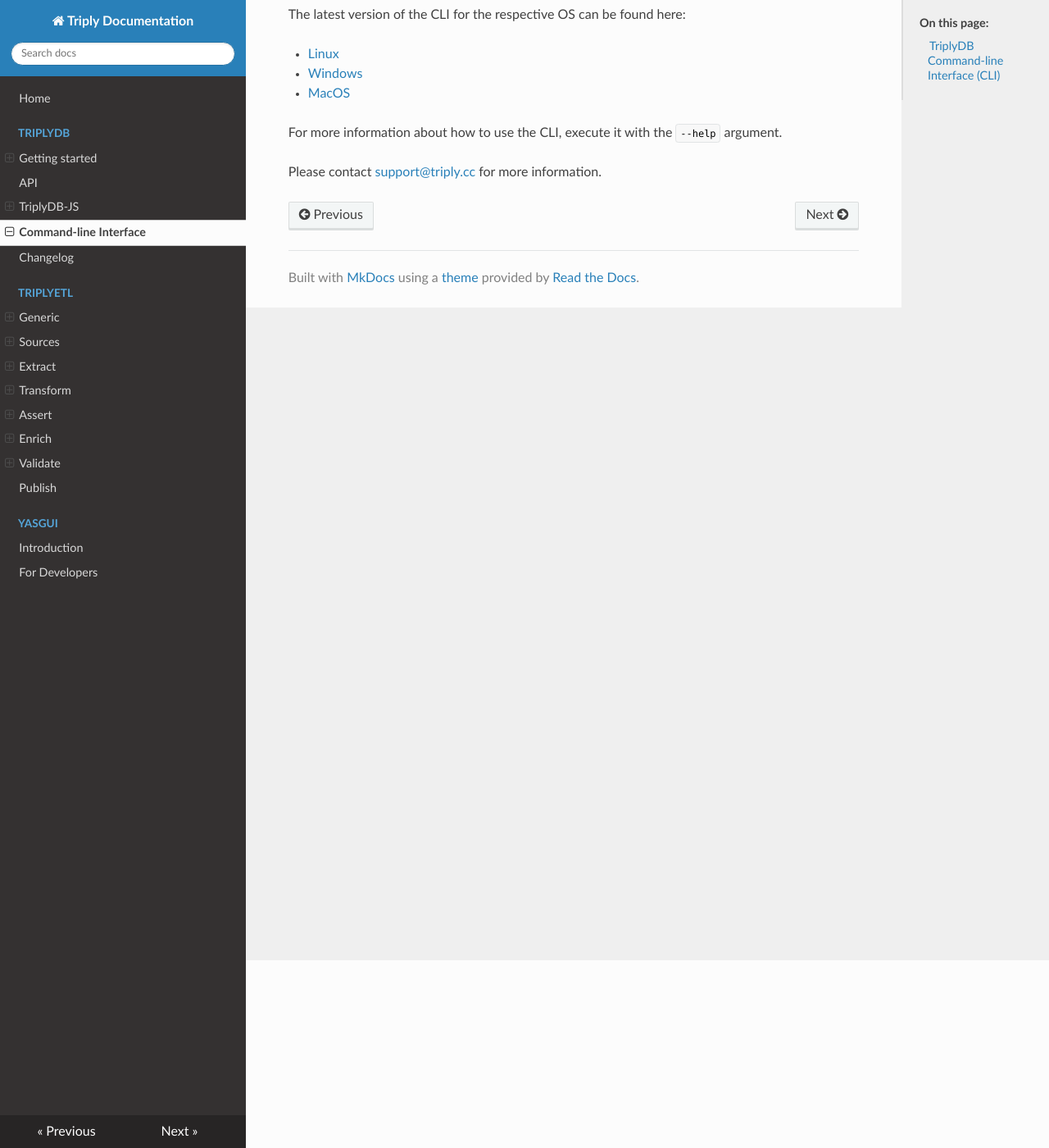
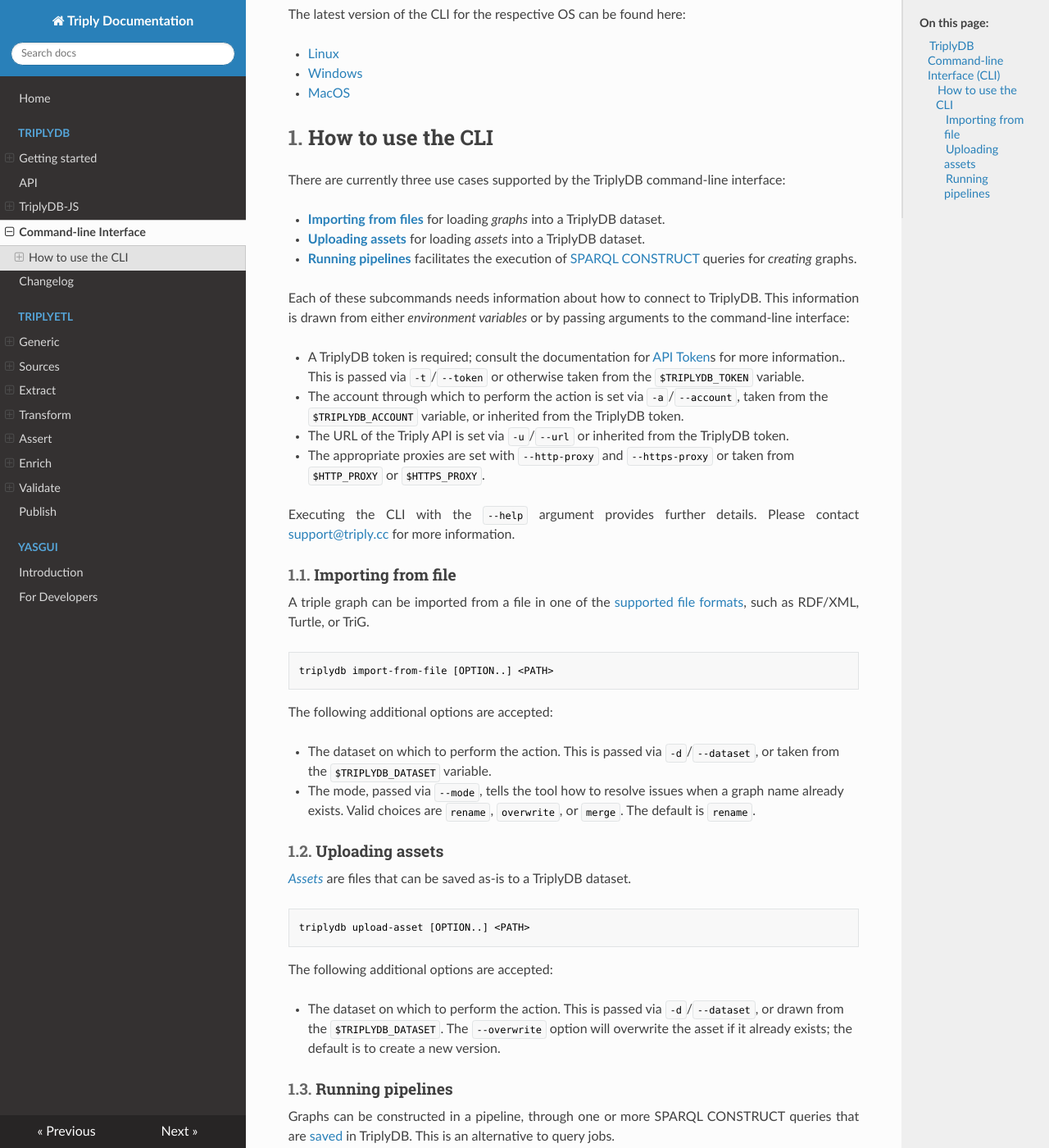
Before and after one commit to TriplyDB/Documentation, an MkDocs documentation site: the page built from docs/triply-cli/index.md, in a window 1280 px wide and 1400 px high, scrolled down 229 px. Shown: the whole window at 82% size. Built offline with MkDocs 1.6.1, drawn with Linux system fonts in a browser that asks for light colours; some of the changed text lies outside the part shown.

Commit message:
Add documentation for TriplyDB CLI.

````diff
--- a/docs/triply-cli/index.md
+++ b/docs/triply-cli/index.md
@@ -7,7 +7,7 @@
 
 # TriplyDB Command-line Interface (CLI)
 
-The TriplyDB Command-line Interface (CLI) offers a more convenient way to upload files and assets to a TriplyDB instance.
+The TriplyDB Command-line Interface (CLI) offers a convenient way to upload graphs and assets to a TriplyDB instance programmatically, without the requirement of a NodeJS environment.
 
 The latest version of the CLI for the respective OS can be found here:
 
@@ -15,6 +15,76 @@
 - [Windows](https://static.triply.cc/cli/triplydb.exe)
 - [MacOS](https://static.triply.cc/cli/triplydb-macos)
 
-For more information about how to use the CLI, execute it with the `--help` argument.
+## How to use the CLI
 
-Please contact [support@triply.cc](mailto:support@triply.cc) for more information.
+There are currently three use cases supported by the TriplyDB command-line interface:
+
+- [**Importing from files**](#importing-from-file) for loading *graphs* into a TriplyDB dataset.
+- [**Uploading assets**](#uploading-assets) for loading *assets* into a TriplyDB dataset.
+- [**Running pipelines**](#running-pipelines) facilitates the execution of [SPARQL CONSTRUCT](https://www.w3.org/TR/rdf-sparql-query/#construct) queries for *creating* graphs.
+
+Each of these subcommands needs information about how to connect to TriplyDB. This information is drawn from either *environment variables* or by passing arguments to the command-line interface:
+
+- A TriplyDB token is required; consult the documentation for [API Token](../generics/api-token.md)s for more information.. This is passed via `-t`/`--token` or otherwise taken from the `$TRIPLYDB_TOKEN` variable.
+- The account through which to perform the action is set via `-a`/`--account`, taken from the `$TRIPLYDB_ACCOUNT` variable, or inherited from the TriplyDB token.
+- The URL of the Triply API is set via `-u`/`--url` or inherited from the TriplyDB token.
+- The appropriate proxies are set with `--http-proxy` and `--https-proxy` or taken from `$HTTP_PROXY` or `$HTTPS_PROXY`.
+
+Executing the CLI with the `--help` argument provides further details. Please contact [support@triply.cc](mailto:support@triply.cc) for more information.
+
+
+### Importing from file
+
+A triple graph can be imported from a file in one of the [supported file formats](../triply-db-getting-started/uploading-data/index.md#supported-data-formats), such as RDF/XML, Turtle, or TriG.
+
+```bash
+triplydb import-from-file [OPTION..] <PATH>
+```
+
+The following additional options are accepted:
+
+- The dataset on which to perform the action. This is passed via `-d`/`--dataset`, or taken from the `$TRIPLYDB_DATASET` variable.
+- The mode, passed via `--mode`, tells the tool how to resolve issues when a graph name already exists. Valid choices are `rename`, `overwrite`, or `merge`. The default is `rename`.
+
+### Uploading assets
+
+[*Assets*](../triply-db-getting-started/uploading-data/index.md#assets-binary-data) are files that can be saved as-is to a TriplyDB dataset.
+
+```bash
+triplydb upload-asset [OPTION..] <PATH>
+```
+
+The following additional options are accepted:
+
+- The dataset on which to perform the action. This is passed via `-d`/`--dataset`, or drawn from the `$TRIPLYDB_DATASET`. The `--overwrite` option will overwrite the asset if it already exists; the default is to create a new version.
+
+
+### Running pipelines
+
+Graphs can be constructed in a pipeline, through one or more SPARQL CONSTRUCT queries that are [saved](../triply-db-getting-started/saved-queries) in TriplyDB. This is an alternative to query jobs.
+
+```bash
+triplydb run-pipeline [OPTION..] <PATH>
+```
+
+The file that specifies a pipeline should be a JSON configuration file that takes the following form:
+
+```json
+{ "queries": [
+    { "name": "accountName/queryName",
+      "priority": 1,
+      "variables": {
+        "var1": "value1",
+        "var2": "value2"
+      }
+    },
+    { "name": "accountName/queryName",
+      "version": 2
+    }
+  ],
+  "sourceDataset": "accountName/datasetName",
+  "targetDataset": "accountName/datasetName",
+  "targetGraphName": "graph:default",
+  "version": "0.2"
+}
+```
````
